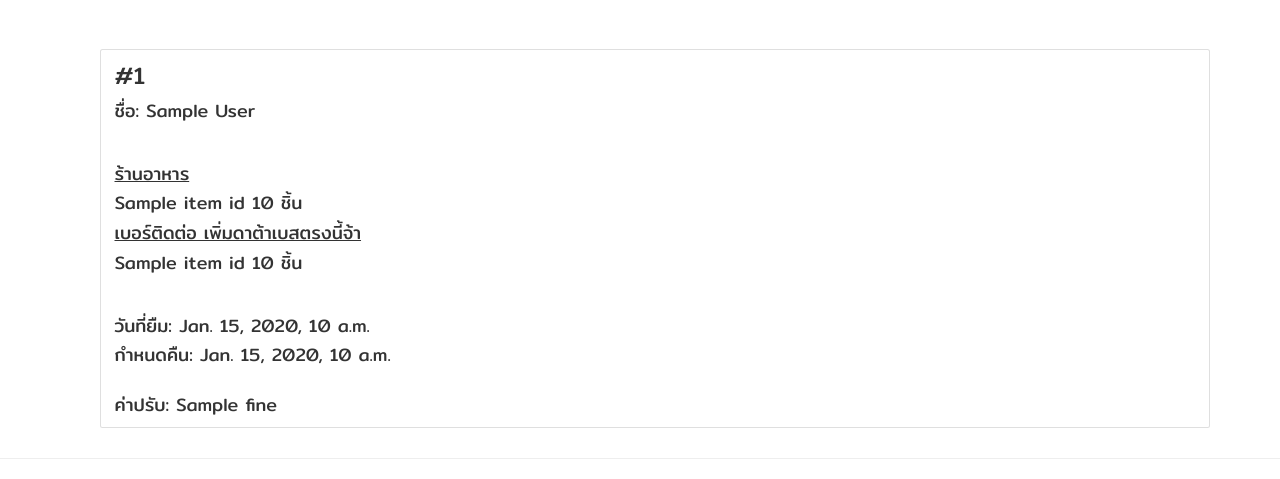
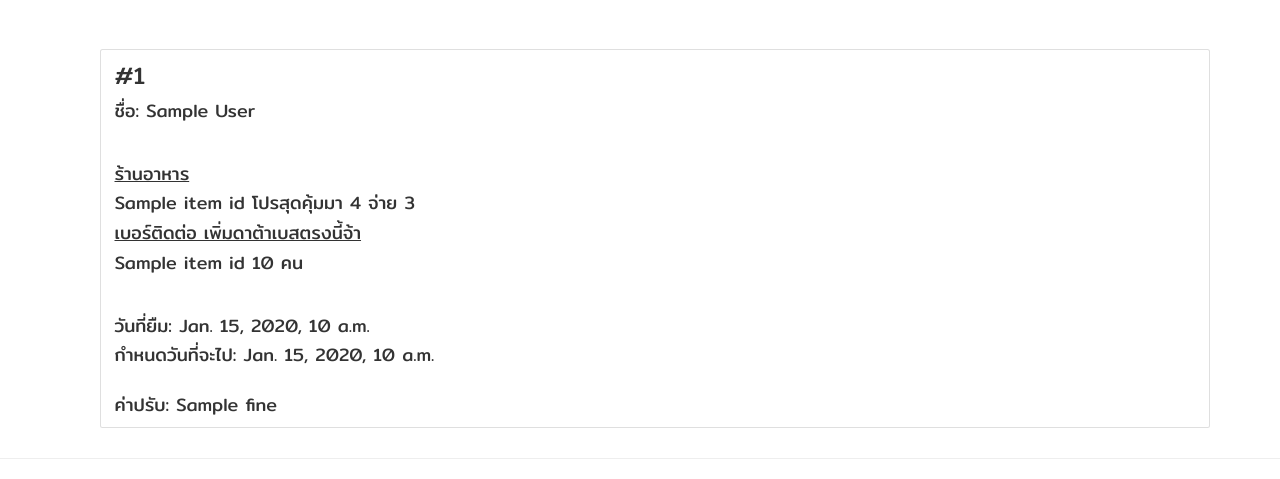
Before and after one commit to kanikns/KinDuaiDi, a Django app: template mysite/borrow/templates/borrow/history.html in a window 1280 px wide. Shown: the part 334-813 px from the top of the page. Run offline with Django 3.2, Linux system fonts and the light colour scheme; the template is opened without the code that fills it: most values are stand-ins (such as "Sample title", 1, 10 or a date in 2020); some libraries are stand-ins or nearby versions.

Commit message:
Update history.html

```diff
--- a/mysite/borrow/templates/borrow/history.html
+++ b/mysite/borrow/templates/borrow/history.html
@@ -61,16 +61,16 @@
                                                 <br />
                                                 {% if status == '02' or status == '07' or status == '05' %}
                                                 <h4 class="card-text">
-                                                    วันที่ร่วม: {{borrow.request_date}} | {{borrow.request_time}}
+                                                    วันที่จอง: {{borrow.request_date}} | {{borrow.request_time}}
                                                 </h4>
                                                 <br />
                                                 {% endif %}
-
                                                 <h4><u>ร้านอาหาร</u></h4>
                                                 {% for brit in borrowitem_list %}
                                                 {% if brit.borrow_id.id == borrow.id %}
                                                 <h4 class="card-text">
-                                                    <h4>{{brit.item_id.item_name}} {{brit.borrow_amount}} ชิ้น</h4>
+                                                    <!-- เดี๋ยวแก้ตรงโปร -->
+                                                    <h4>{{brit.item_id.item_name}} โปรสุดคุ้มมา {{4}} จ่าย {{3}}</h4>
                                                 </h4>
                                                 {% endif %}
                                                 {% endfor %}
@@ -84,7 +84,7 @@
                                                 {% for brit in borrowitem_list %}
                                                 {% if brit.borrow_id.id == borrow.id %}
                                                 <h4 class="card-text">
-                                                    <h4>{{brit.item_id.item_name}} {{brit.borrow_amount}} ชิ้น</h4>
+                                                    <h4>{{brit.item_id.item_name}} {{brit.borrow_amount}} คน</h4>
                                                 </h4>
                                                 {% endif %}
                                                 {% endfor %}
@@ -102,7 +102,7 @@
                                                 </h4>
                                                 {% endif %}
                                                 <h4 class="card-text">
-                                                    กำหนดคืน: {{borrow.return_date}}
+                                                    กำหนดวันที่จะไป: {{borrow.return_date}}
                                                 </h4>
                                                 {% if borrow.fine %}
                                                 <h4 class="card-text"><br>
```
